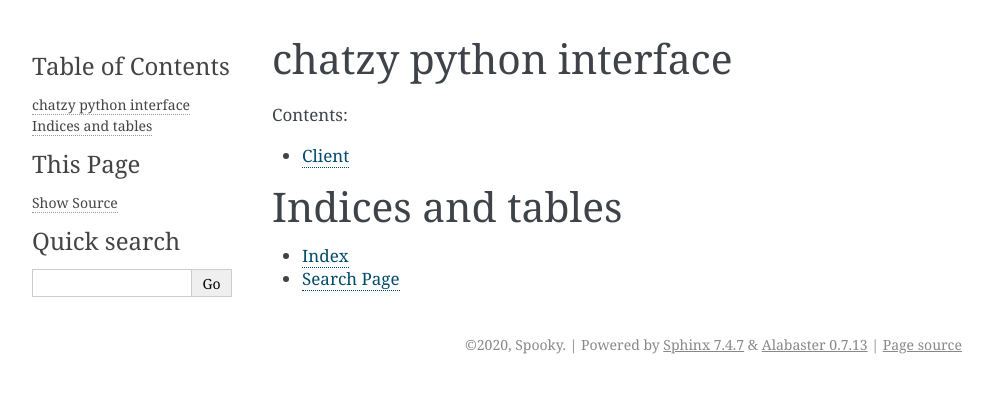
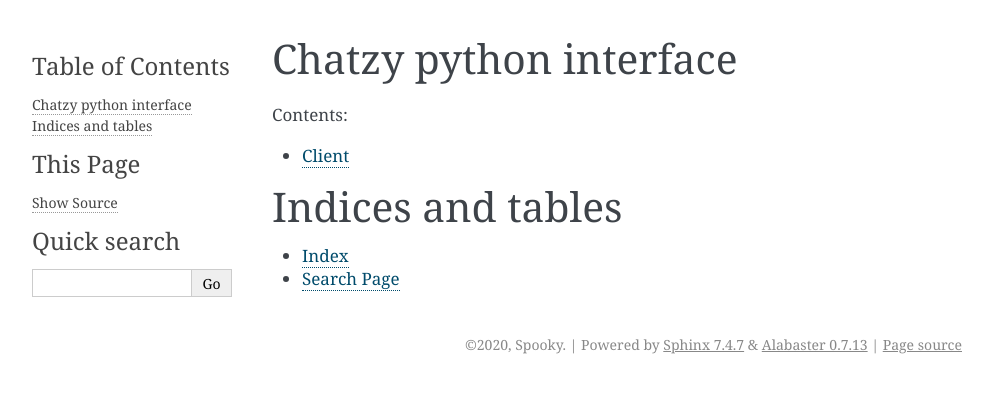
Before and after one commit to NeonWizard/chatzy.py, a Sphinx documentation site: the page built from docs/source/index.rst, in a window 1280 px wide. Shown: the top 393 px of the page, without its empty margins (148-1141 px from the left). Built offline with Sphinx 7.4.7, drawn with Linux system fonts in a browser that asks for light colours.

Commit message:
cabital lebber

```diff
--- a/docs/source/index.rst
+++ b/docs/source/index.rst
@@ -1,4 +1,4 @@
-chatzy python interface
+Chatzy python interface
 ====================================
 
 .. toctree::
```
